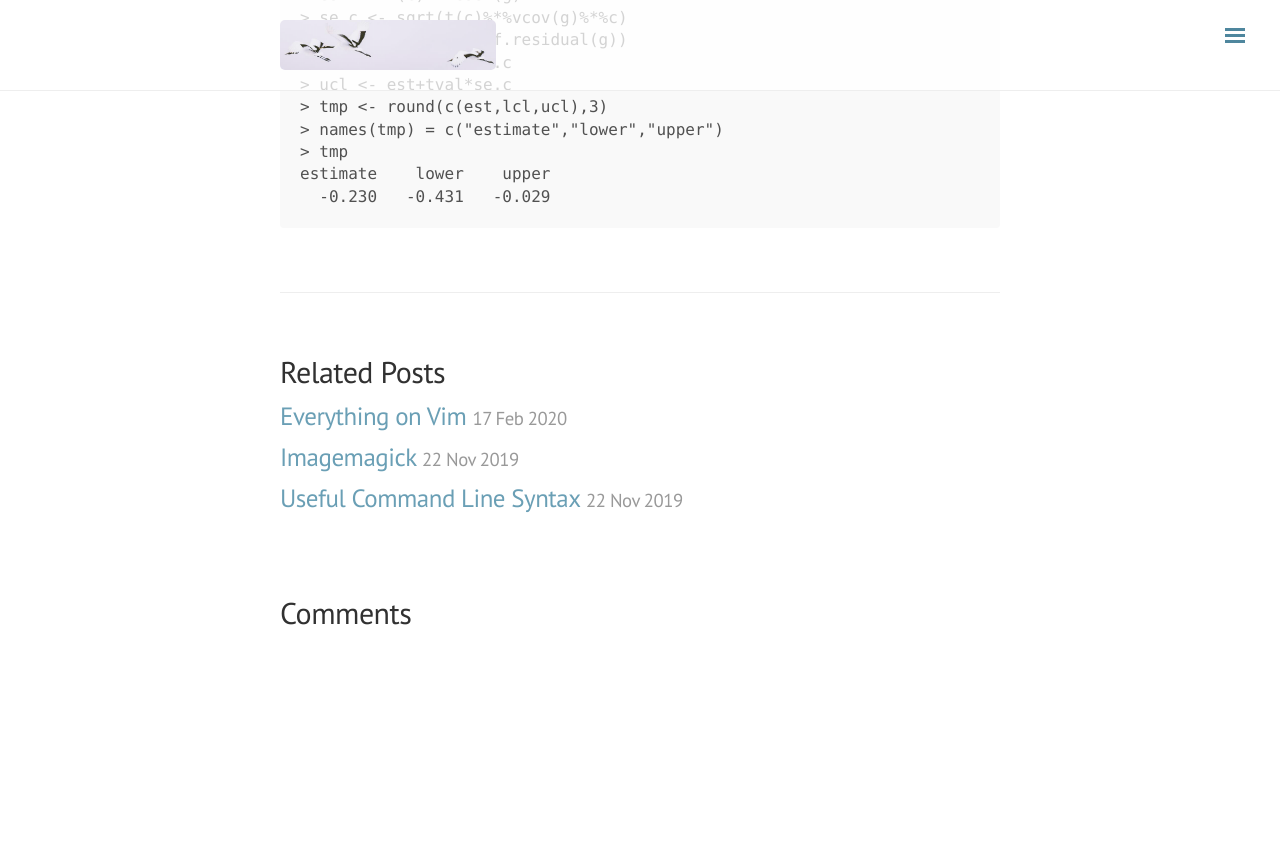
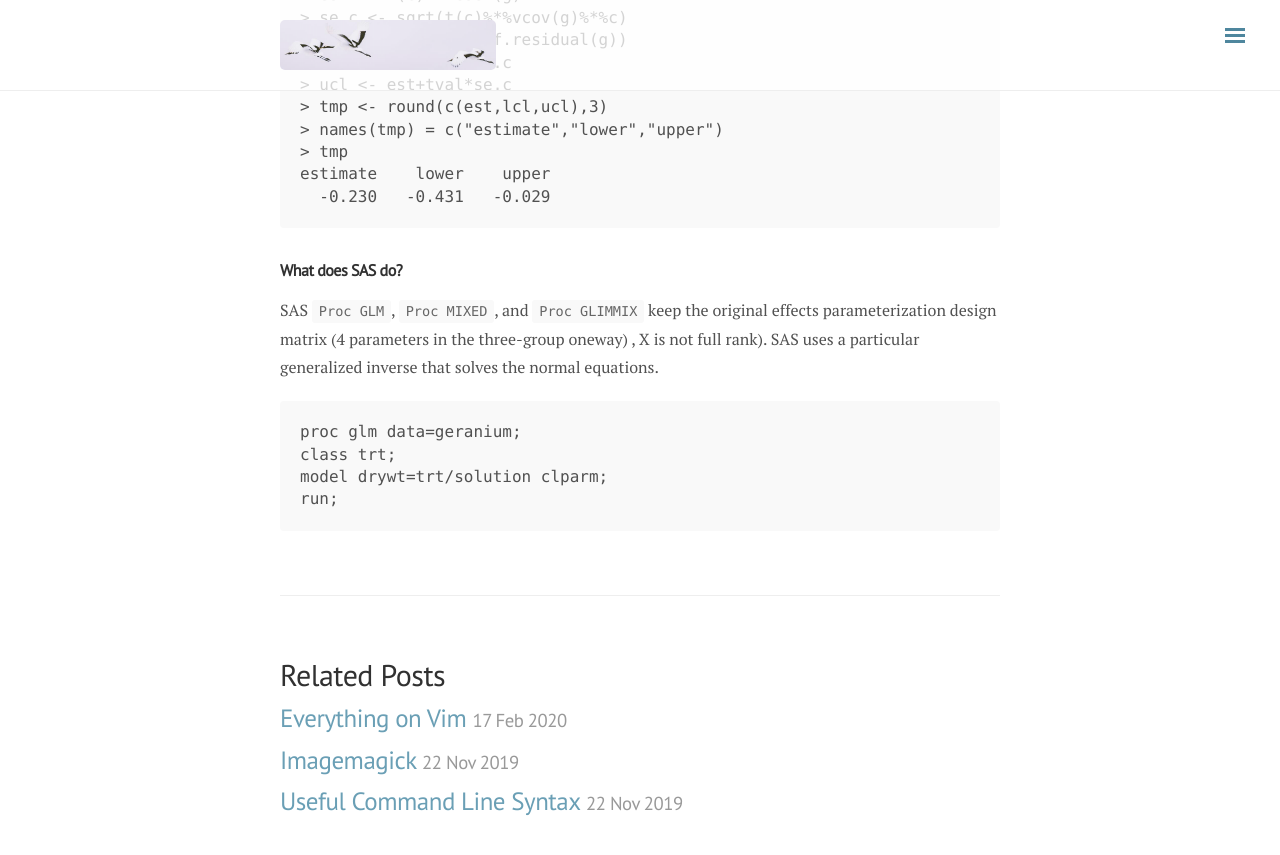
Before and after one commit to ylyy93/my_blog, a Jekyll site: the page built from _posts/phil/2020-03-18-experimental-design.md, in a window 1280 px wide and 900 px high, scrolled down 11583 px. Shown: the top 855 px of the window. Built offline with Jekyll 4.4.1, drawn with Linux system fonts in a browser that asks for light colours; nearby versions of some CDN libraries; formulas are drawn with MathJax 3; comment, search, counter and statistics services are not loaded; before the commit the page ends 12225 px from its top, so only the background shows below that.

Commit message:
rebuilding site Wed Mar 18 20:12:15 PDT 2020

````diff
--- a/_posts/phil/2020-03-18-experimental-design.md
+++ b/_posts/phil/2020-03-18-experimental-design.md
@@ -509,3 +509,13 @@ P value adjustment method: none
 estimate    lower    upper
   -0.230   -0.431   -0.029
 ```
+
+### What does SAS do?
+SAS `Proc GLM`, `Proc MIXED`, and `Proc GLIMMIX` keep the original effects parameterization design matrix (4 parameters in the three-group oneway) , X is not full rank). SAS uses a particular generalized inverse that solves the normal equations.
+
+```
+proc glm data=geranium;
+class trt;
+model drywt=trt/solution clparm;
+run;
+```
````
